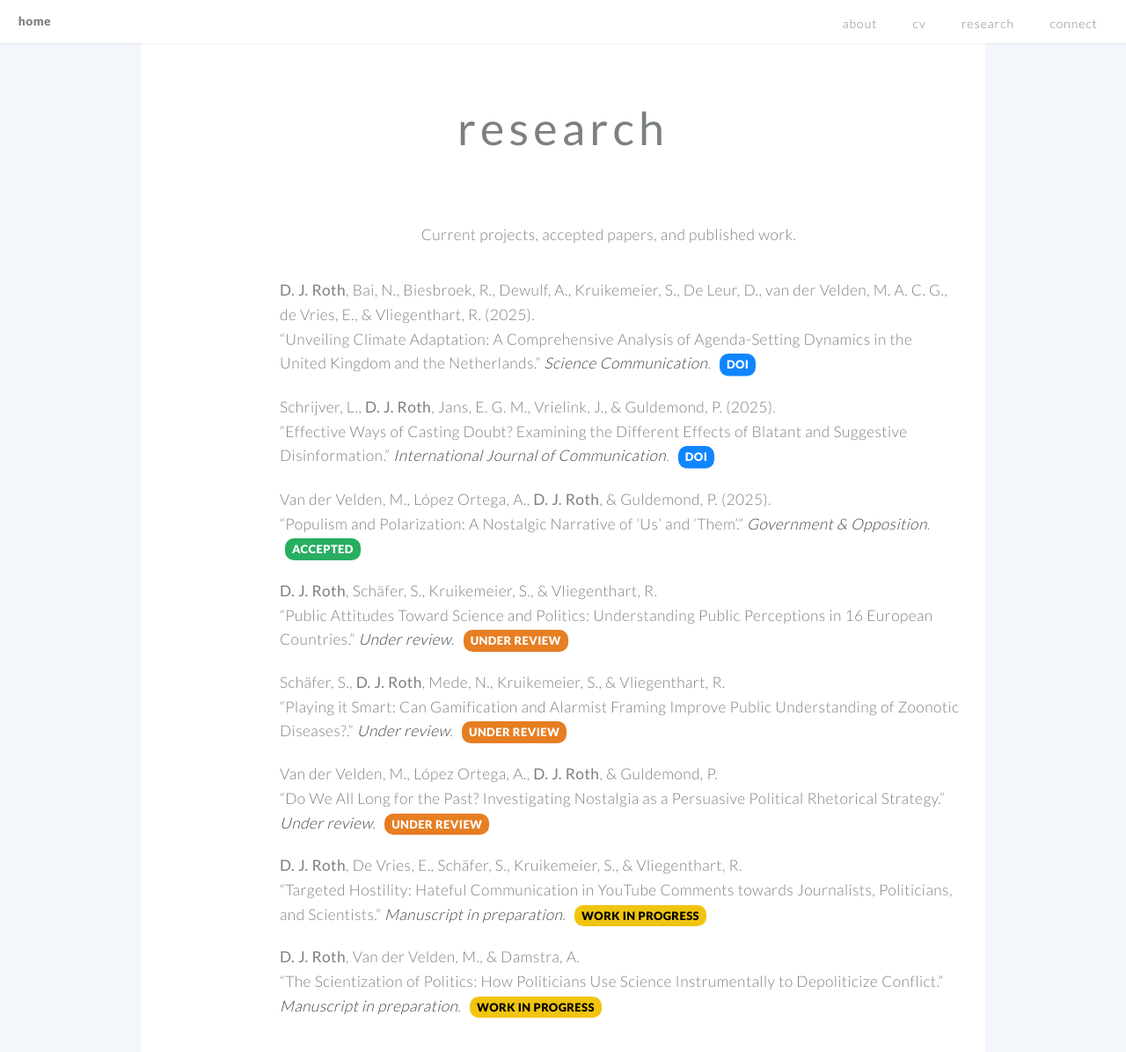
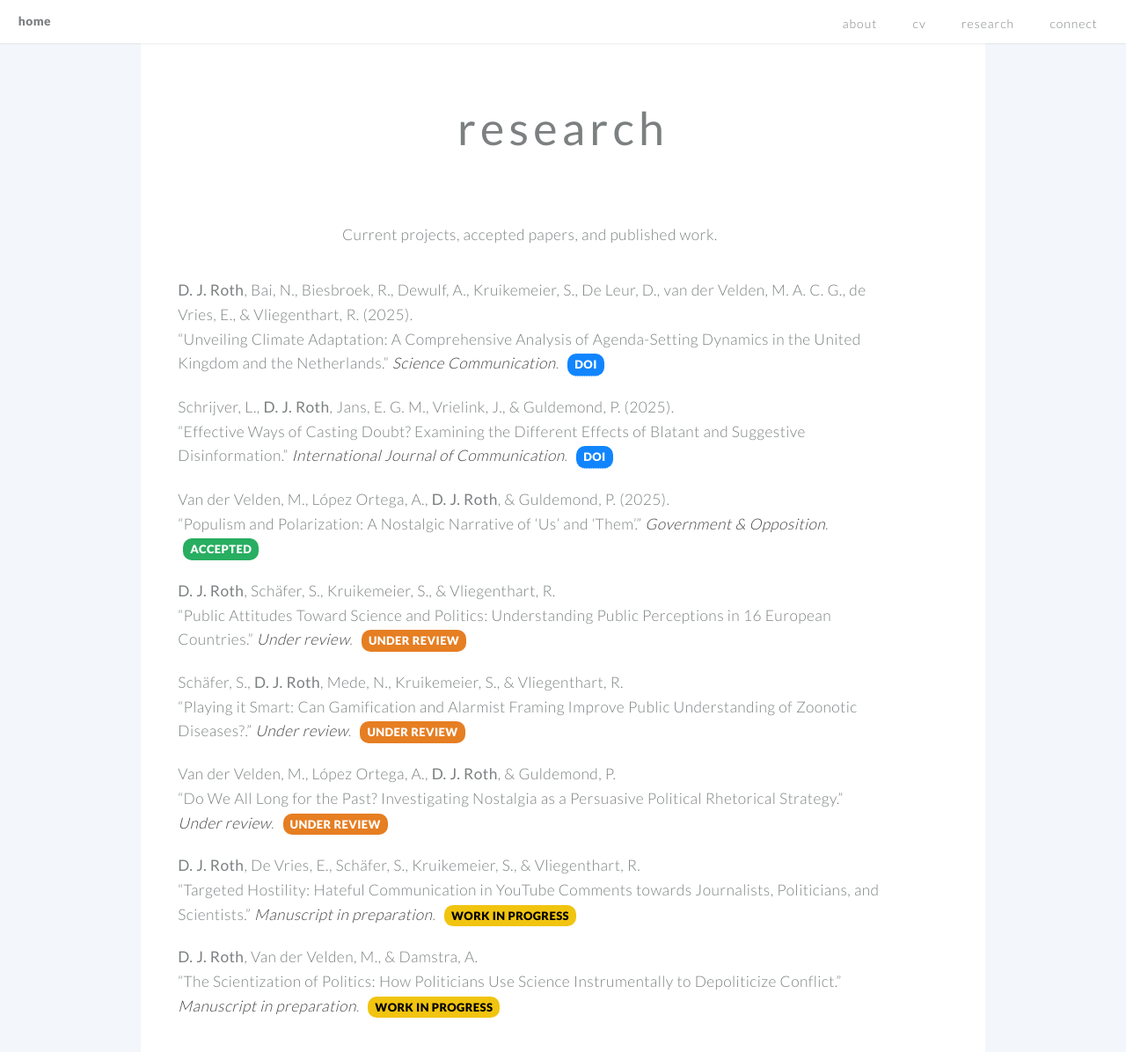
Before and after one commit to denisejroth/denisejroth.github.io, a Jekyll site: the page built from index.md, in a window 1280 px wide and 1400 px high, scrolled down 2195 px. Shown: the top 1196 px of the window at 88% size. Built offline with Jekyll 4.4.1, drawn with Linux system fonts in a browser that asks for light colours.

Commit message:
Update style.css

```diff
--- a/css/style.css
+++ b/css/style.css
@@ -995,9 +995,9 @@ custom styles adapted from Twenty by HTML5 Up
 /* ===== Research Section ===== */
 .pub-list {
   list-style: none;
-  padding-left: 1.5em;     /* pushes text inward but keeps alignment neat */
+  padding-left: 0;      /* removes internal indentation */
   margin: 2em auto 0;
-  max-width: 800px;        /* slightly narrower than before for balance */
+  max-width: 800px;
   text-align: left;
 }
 
@@ -1059,3 +1059,8 @@ custom styles adapted from Twenty by HTML5 Up
   transform: scale(1.05);
   text-decoration: none;
 }
+
+#research .special.container {
+  margin-left: -2em;    /* shift the entire research content left */
+  max-width: 850px;     /* slightly expand width to balance */
+}
```
